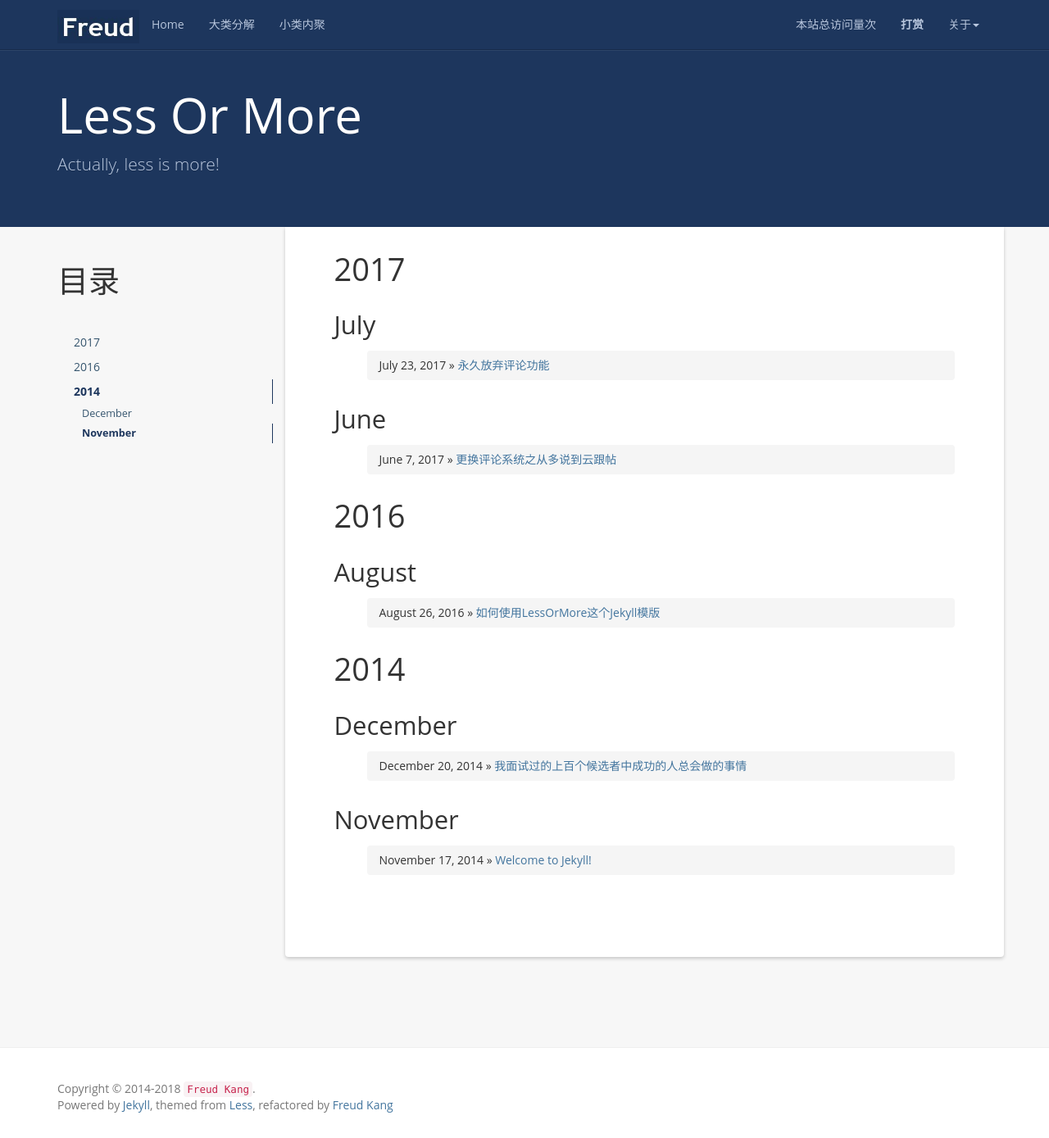
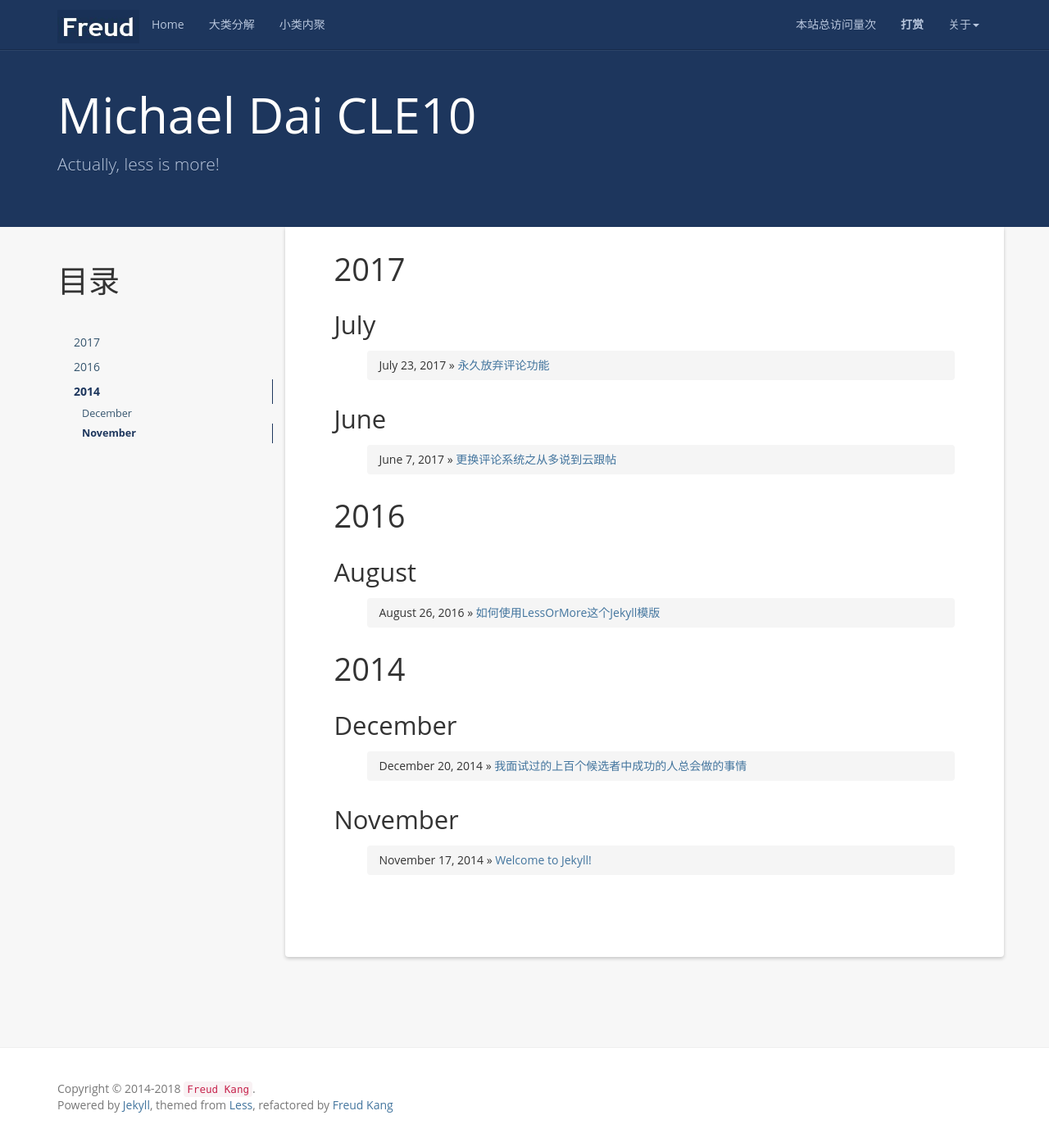
Before and after one commit to michaeldai7/cle-homepage, a Jekyll site: the page built from index.html, in a window 1280 px wide and 1389 px high. Shown: the whole window at 82% size. Built offline with Jekyll 4.4.1, drawn with Linux system fonts in a browser that asks for light colours; nearby versions of some CDN libraries; a script that is not in the unit is left out; the list of posts is cut into pages by our own code; comment, search, counter and statistics services are not loaded.

Commit message:
bug fixed

```diff
--- a/_config.yml
+++ b/_config.yml
@@ -1,11 +1,11 @@
 # Site settings
-name: Less Or More
+name: Michael Dai CLE10
 email: luoyan35714@126.com
 author: Freud Kang
 url: http://www.hifreud.com
 resume_site: http://www.hifreud.com/Resume.io/
 github: https://github.com/luoyan35714/
-baseurl: "/LessOrMore"
+baseurl: ""
 description: Actually, less is more!
 meta_description: 康志华;个人博客;学而不思则罔;思而不学则殆;生命不止;折腾不休
 motto: It's our wits that make us men.
```
